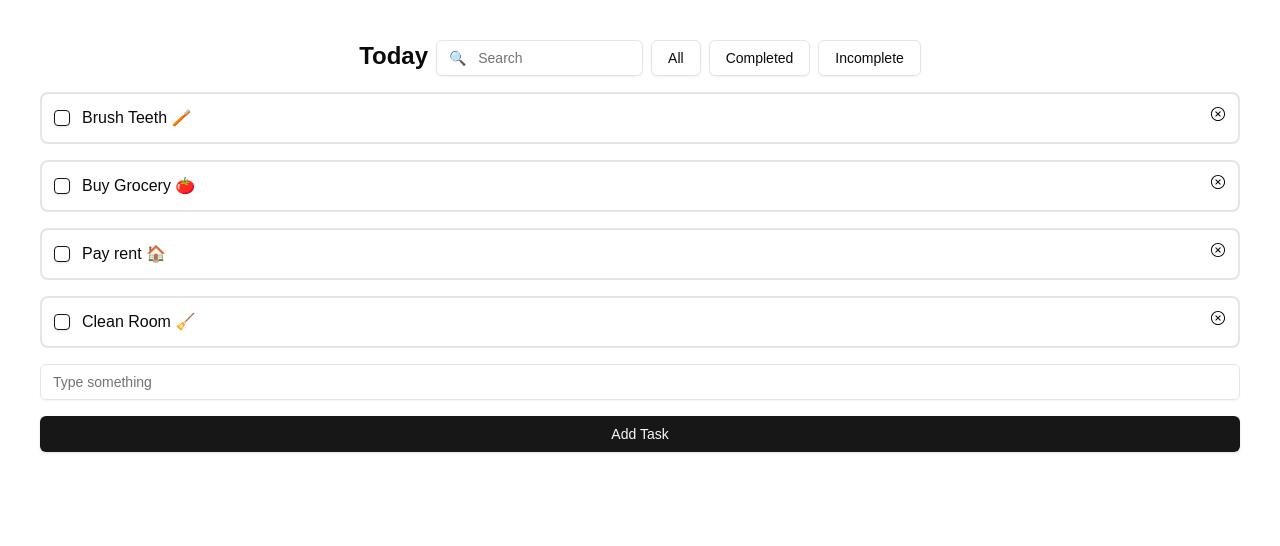
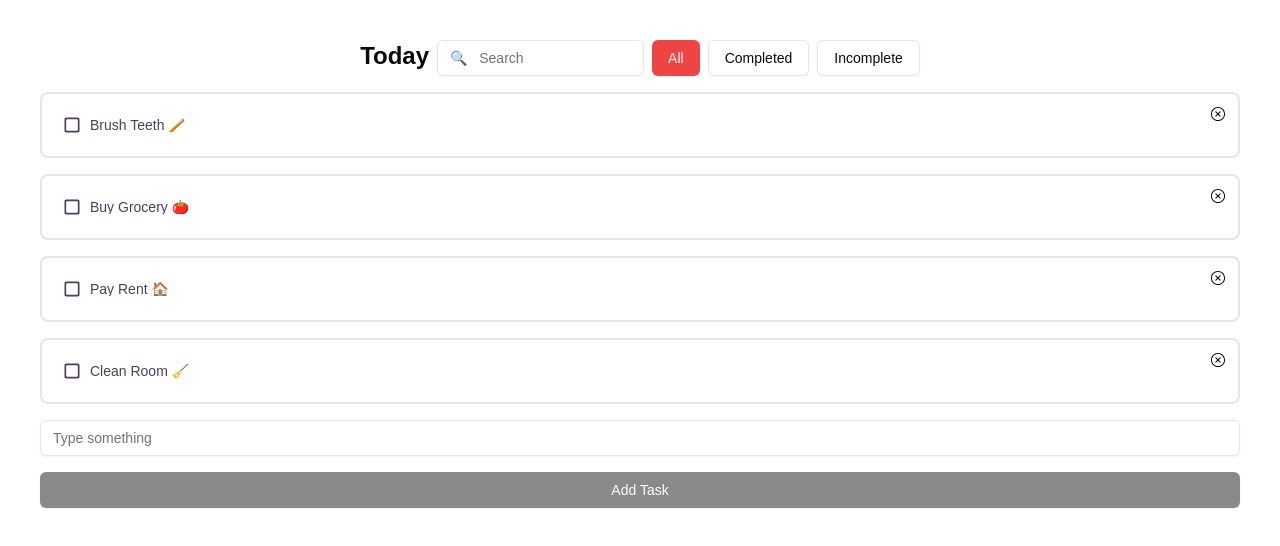
Before and after one commit to romeshyadav002/alphonso_task_manager, a Next.js app in the folder alphonso-task-manager/: page /home in a window 1280 px wide. Shown: the top 546 px of the page. Built offline with nearby package versions, Linux system fonts and the light colour scheme.

Commit message:
handled states for the lists

```diff
--- a/alphonso-task-manager/src/app/home/page.tsx
+++ b/alphonso-task-manager/src/app/home/page.tsx
@@ -1,26 +1,59 @@
+'use client';
 import { Input } from '@/components/ui/input';
 import Image from 'next/image';
 import { buttonState, tasks } from '../../utils/constants';
 import { Button } from '../../components/ui/button';
 import TaskComp from '../../components/TaskComp/TaskComp';
+import React, { useState } from 'react';
+import { useAppContext } from '../../helpers/contexts/TaskContext';
 
 export default function Home() {
+  const [state, setState] = useState('All');
+  const [taskName, setTaskName] = useState('');
+  const {
+    allTasks,
+    completedTasks,
+    incompleteTasks,
+    updateAllTasks,
+    updateCompletedTasks,
+    updateIncompleteTasks,
+  } = useAppContext();
+
+  const renderList =
+    state === 'All'
+      ? allTasks
+      : state === 'Completed'
+      ? completedTasks
+      : incompleteTasks;
+
+  const handleAddTask = () => {
+    if (!allTasks.includes(taskName)) {
+      updateAllTasks([...allTasks, taskName]);
+    }
+    setTaskName('');
+  };
+
   return (
     <div className="flex flex-col justify-center p-10 gap-4 w-full">
       <div className="flex flex-col md:flex-row justify-center gap-2 w-full">
         <div className="flex text-2xl font-bold">Today</div>
         <div className="flex flex-col md:flex-row gap-2">
           <Input
-            type="email"
+            type="text"
             placeholder="🔍   Search"
             className="flex w-full"
           />
           <div className="flex gap-2">
             {buttonState.map((val) => {
               return (
-                <>
-                  <Button variant="outline">{val.state}</Button>
-                </>
+                <div key={val.state}>
+                  <Button
+                    variant={state === val.state ? 'destructive' : 'outline'}
+                    onClick={() => setState(val.state)}
+                  >
+                    {val.state}
+                  </Button>
+                </div>
               );
             })}
           </div>
@@ -28,14 +61,49 @@ export default function Home() {
       </div>
 
       <div className="flex flex-col gap-4">
-        {tasks.map((val) => {
-          return <TaskComp title={val} />;
+        {renderList.map((val) => {
+          return (
+            <TaskComp
+              title={val}
+              key={val}
+              isChecked={completedTasks.includes(val)}
+              onPress={() => {
+                if (completedTasks.includes(val)) {
+                  updateCompletedTasks([
+                    ...completedTasks.filter((curr) => curr !== val),
+                  ]);
+                  updateIncompleteTasks([...incompleteTasks, val]);
+                } else {
+                  updateCompletedTasks([...completedTasks, val]);
+                  updateIncompleteTasks([
+                    ...incompleteTasks.filter((curr) => curr !== val),
+                  ]);
+                }
+              }}
+              onClose={() => {
+                updateAllTasks([...allTasks.filter((curr) => curr !== val)]);
+                updateCompletedTasks([
+                  ...completedTasks.filter((curr) => curr !== val),
+                ]);
+                updateIncompleteTasks([
+                  ...incompleteTasks.filter((curr) => curr !== val),
+                ]);
+              }}
+            />
+          );
         })}
       </div>
 
       <div className="flex flex-col gap-4">
-        <Input type="email" placeholder="Type something" />
-        <Button>Add Task</Button>
+        <Input
+          type="text"
+          placeholder="Type something"
+          value={taskName}
+          onChange={(e) => setTaskName(e.target.value)}
+        />
+        <Button onClick={handleAddTask} disabled={taskName.length === 0}>
+          Add Task
+        </Button>
       </div>
     </div>
   );
--- a/alphonso-task-manager/src/app/layout.tsx
+++ b/alphonso-task-manager/src/app/layout.tsx
@@ -2,7 +2,7 @@
 import type { Metadata } from 'next';
 import localFont from 'next/font/local';
 import './globals.css';
-import TaskContext from '../helpers/TaskContext';
+import { AppProvider } from '../helpers/contexts/TaskContext';
 import { tasks } from '../utils/constants';
 
 const geistSans = localFont({
@@ -26,11 +26,7 @@ export default function RootLayout({
       <body
         className={`${geistSans.variable} ${geistMono.variable} antialiased`}
       >
-        <TaskContext.Provider
-          value={{ All: tasks, Completed: [], Incomplete: [] }}
-        >
-          {children}
-        </TaskContext.Provider>
+        <AppProvider>{children}</AppProvider>
       </body>
     </html>
   );
--- /dev/null
+++ b/alphonso-task-manager/src/components/CheckBoxView/CheckBoxView.tsx
@@ -0,0 +1,66 @@
+import Image from 'next/image';
+import { useState, useEffect } from 'react';
+import { CSSProperties } from 'react';
+
+import CheckedIcon from '../../../public/checked.svg';
+import UnCheckedIcon from '../../../public/unchecked.svg';
+import { cn } from '../../lib/utils';
+
+interface CheckBoxViewProps {
+  title: string;
+  customStyle?: CSSProperties;
+  onPress?: () => void;
+  children?: React.ReactNode;
+  labelClassName?: string;
+  containerClassName?: string;
+  checked?: boolean;
+}
+
+export const CheckboxView: React.FC<CheckBoxViewProps> = ({
+  title,
+  customStyle,
+  onPress,
+  labelClassName,
+  containerClassName,
+  checked = false,
+}) => {
+  const [isChecked, setIsChecked] = useState(checked);
+
+  useEffect(() => {
+    setIsChecked(checked);
+  }, [checked]);
+
+  const handleClick = () => {
+    setIsChecked(!isChecked);
+    // eslint-disable-next-line @typescript-eslint/no-unused-expressions
+    onPress && onPress();
+  };
+
+  return (
+    <div
+      className={cn(
+        'flex items-center space-x-2 rounded m-1 p-1 w-36 justify-center cursor-pointer',
+        containerClassName,
+      )}
+      style={customStyle ? customStyle : { backgroundColor: '#F3F1F3' }}
+      onClick={handleClick}
+    >
+      {isChecked ? (
+        <Image src={CheckedIcon} alt="Search Logo" width={24} height={24} />
+      ) : (
+        <Image src={UnCheckedIcon} alt="Search Logo" width={24} height={24} />
+      )}
+
+      <label
+        htmlFor={title}
+        className={cn(
+          'text-sm text-[#503d5c] font-medium leading-none cursor-pointer',
+          labelClassName,
+        )}
+        title={title}
+      >
+        {title}
+      </label>
+    </div>
+  );
+};
--- a/alphonso-task-manager/src/components/TaskComp/TaskComp.tsx
+++ b/alphonso-task-manager/src/components/TaskComp/TaskComp.tsx
@@ -2,17 +2,36 @@ import React, { FC } from 'react';
 import Image from 'next/image';
 import { Checkbox } from '../ui/checkbox';
 import { RxCrossCircled } from 'react-icons/rx';
+import { CheckboxView } from '../CheckBoxView/CheckBoxView';
 
 interface TaskCompProps {
   title?: string;
+  isChecked: boolean;
+  onPress: () => void;
   onClose?: () => void;
 }
-const TaskComp: FC<TaskCompProps> = ({ title, onClose }) => {
+const TaskComp: FC<TaskCompProps> = ({
+  title,
+  onPress,
+  isChecked,
+  onClose,
+}) => {
   return (
     <div className="flex w-full p-3 border-2 rounded-lg justify-between">
       <div className="flex flex-row gap-3 justify-center items-center">
-        <Checkbox />
-        <div>{title}</div>
+        <CheckboxView
+          title={title || ''}
+          labelClassName="w-[100%] overflow-hidden text-ellipsis text-left capitalize"
+          containerClassName="justify-start"
+          customStyle={{
+            backgroundColor: 'white',
+            width: '95%',
+            paddingTop: 5,
+            paddingBottom: 5,
+          }}
+          onPress={onPress}
+          checked={isChecked}
+        />
       </div>
       <RxCrossCircled onClick={onClose} />
     </div>
--- a/alphonso-task-manager/src/helpers/TaskContext.tsx
+++ /dev/null
@@ -1,11 +0,0 @@
-'use client';
-import { createContext } from 'react';
-import { tasks } from '../utils/constants';
-
-const TaskContext = createContext({
-  All: tasks,
-  Completed: [],
-  Incomplete: [],
-});
-
-export default TaskContext;
--- /dev/null
+++ b/alphonso-task-manager/src/helpers/contexts/TaskContext.tsx
@@ -0,0 +1,52 @@
+'use client';
+import { tasks } from '../../utils/constants';
+import React, { createContext, useState, useContext, ReactNode } from 'react';
+
+interface AppContextType {
+  allTasks: string[];
+  completedTasks: string[];
+  incompleteTasks: string[];
+  updateAllTasks: (newData: string[]) => void;
+  updateCompletedTasks: (newData: string[]) => void;
+  updateIncompleteTasks: (newData: string[]) => void;
+}
+
+const AppContext = createContext<AppContextType | undefined>(undefined);
+
+export const useAppContext = () => {
+  const context = useContext(AppContext);
+  if (!context) {
+    throw new Error('useAppContext must be used within an AppProvider');
+  }
+  return context;
+};
+
+export const AppProvider = ({ children }: { children: ReactNode }) => {
+  const [allTasks, setAllTasks] = useState<string[]>(tasks);
+  const [completedTasks, setCompletedTasks] = useState<string[]>([]);
+  const [incompleteTasks, setIncompleteTasks] = useState<string[]>(tasks);
+  const updateAllTasks = (newData: string[]) => {
+    setAllTasks(newData);
+  };
+  const updateCompletedTasks = (newData: string[]) => {
+    setCompletedTasks(newData);
+  };
+  const updateIncompleteTasks = (newData: string[]) => {
+    setIncompleteTasks(newData);
+  };
+
+  return (
+    <AppContext.Provider
+      value={{
+        allTasks,
+        completedTasks,
+        incompleteTasks,
+        updateAllTasks,
+        updateCompletedTasks,
+        updateIncompleteTasks,
+      }}
+    >
+      {children}
+    </AppContext.Provider>
+  );
+};
```
Also changed, not shown: alphonso-task-manager/public/checked.svg (added), alphonso-task-manager/public/unchecked.svg (added).
